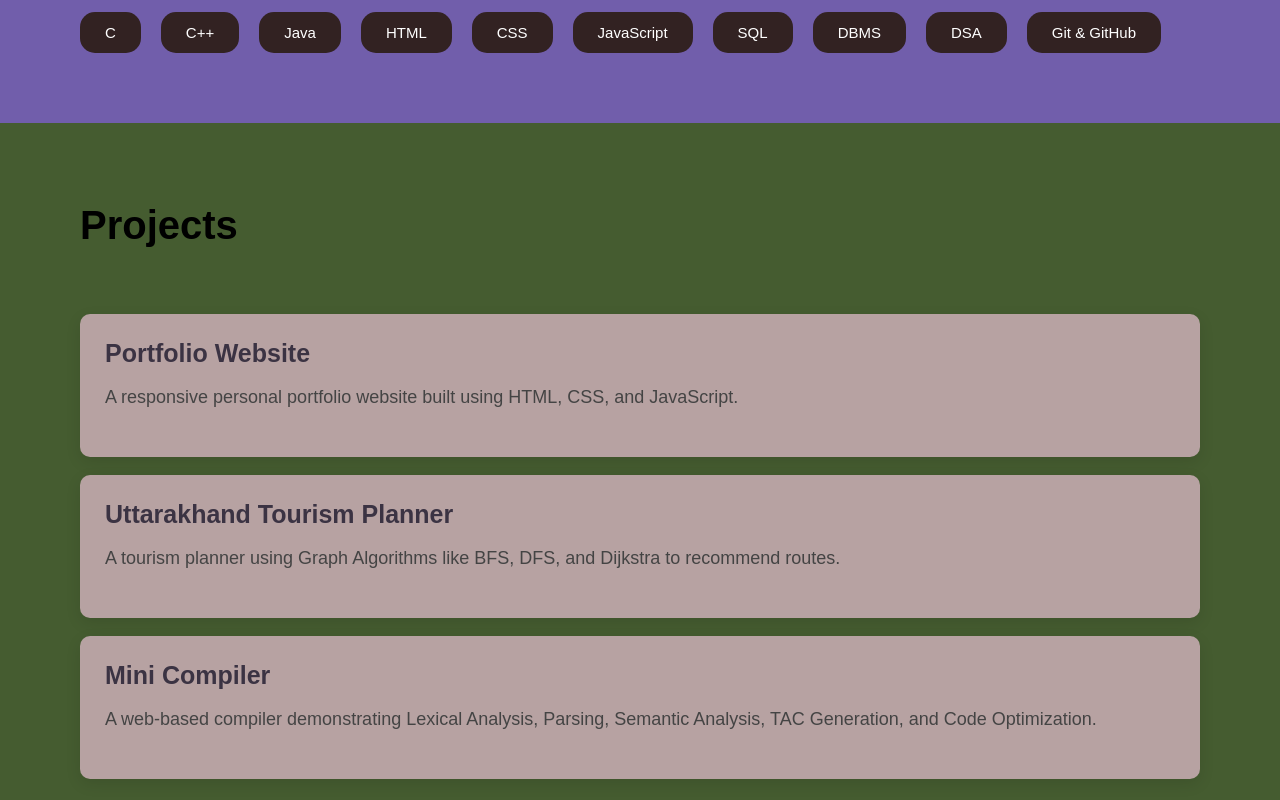
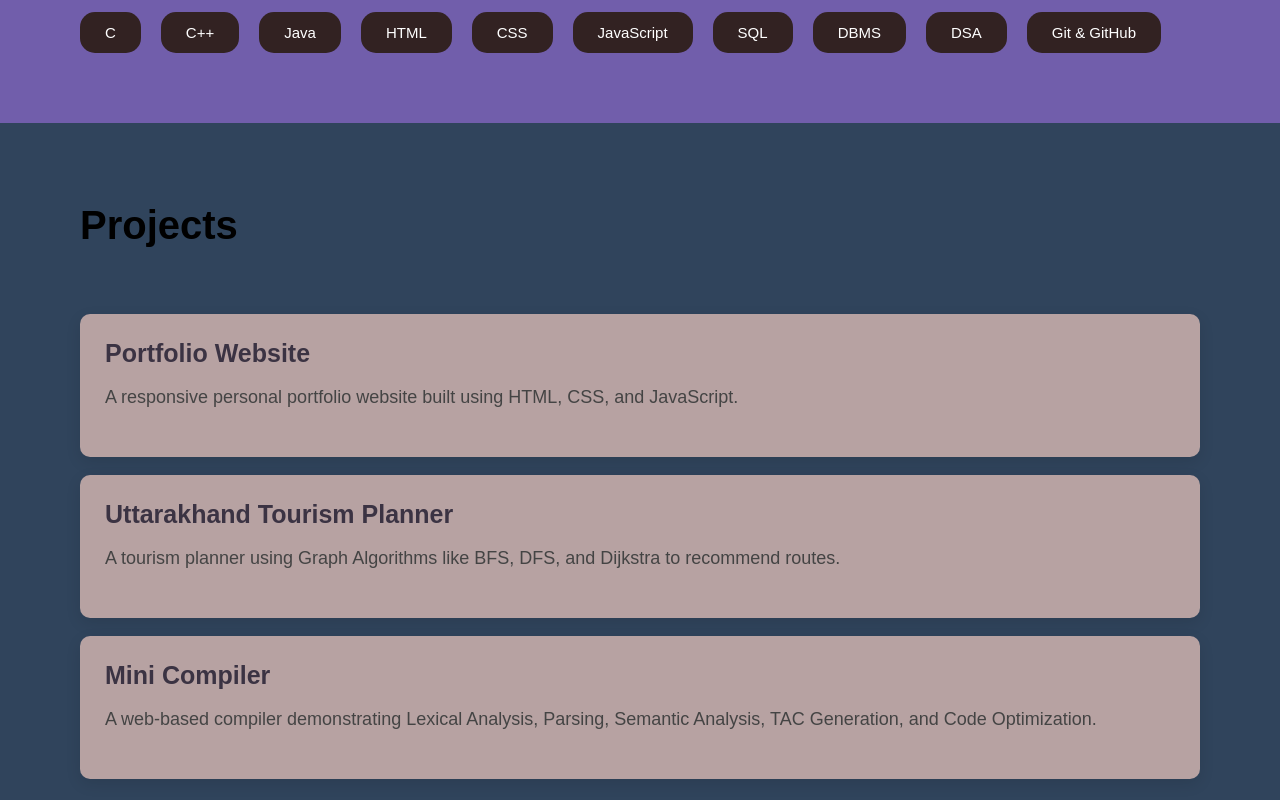
Before and after one commit to Anjalirawat91/CODSOFT_TASK1, a plain HTML site: page index.html in a window 1280 px wide. Shown: the part 1180-1980 px from the top of the page. Drawn offline with Linux system fonts and the light colour scheme.

Commit message:
Completed CODSOFT Level 1 Task 1 Portfolio

```diff
--- a/style.css
+++ b/style.css
@@ -44,7 +44,6 @@
     align-items: center;
 }
 
-/* Hero Section */
 
 .hero{
     display:flex;
@@ -101,11 +100,6 @@
 
 
 
-
-
-
-/* Skills Section */
-
 .skills{
     background-color: #715eab;
     padding: 70px 80px;
@@ -140,13 +134,6 @@
 }
 
 
-
-
-
-
-
-
-/* ---------- About Section ---------- */
 
 .about{
     display: flex;
@@ -205,15 +192,9 @@
 
 
 
-
-
-
-
-/* ---------- Projects Section ---------- */
-
 .projects{
     padding: 80px;
-    background-color: rgb(69, 92, 48);
+    background-color: rgb(48, 68, 92);
 }
 
 .projects-heading{
@@ -273,9 +254,6 @@
 
 
 
-
-/* ---------- Footer ---------- */
-
 .footer{
     background-color: rgb(50, 41, 41);
     color: rgb(209, 209, 209);
```
Also changed, not shown: index.html (+0 -6 lines).
